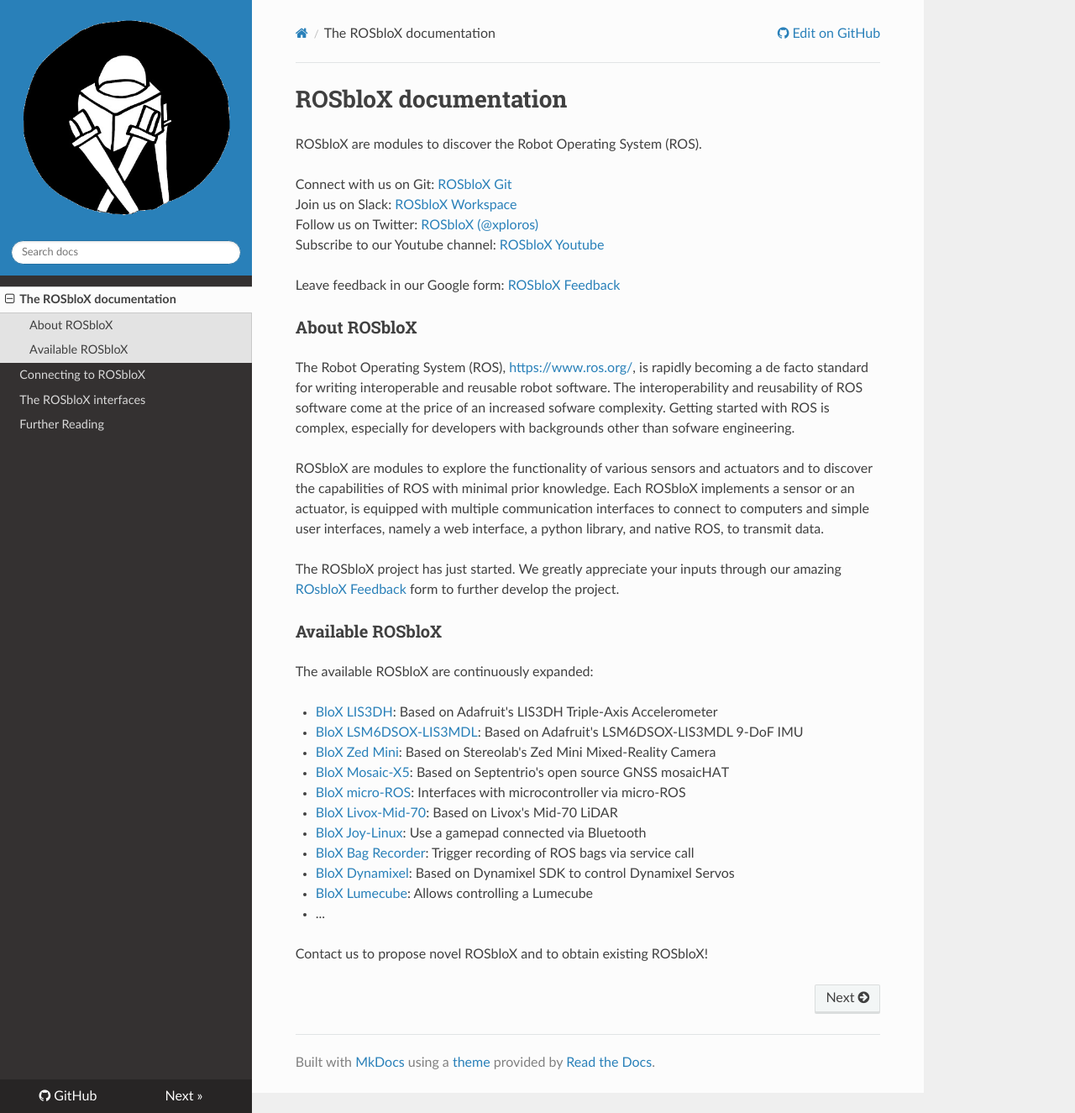
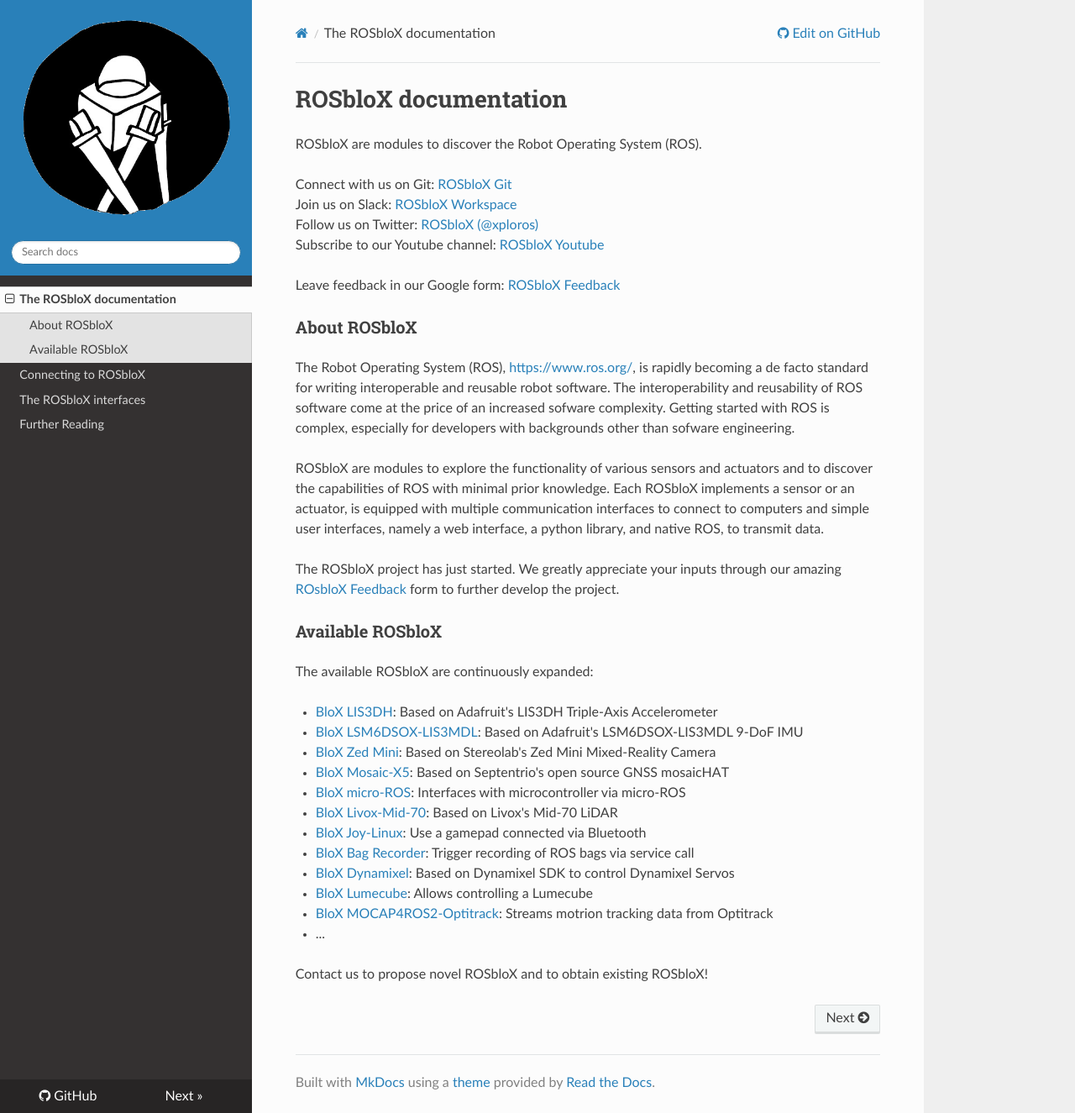
Before and after one commit to rosblox/rosblox.github.io, an MkDocs documentation site: the page built from docs/index.md, in a window 1280 px wide and 1325 px high. Shown: the whole window at 84% size. Built offline with MkDocs 1.6.1, drawn with Linux system fonts in a browser that asks for light colours; nearby versions of some CDN libraries.

Commit message:
Add Optitrack ROSbloX.

```diff
--- a/docs/index.md
+++ b/docs/index.md
@@ -33,6 +33,7 @@
 - [BloX Bag Recorder](https://github.com/rosblox/blox-bag-recorder): Trigger recording of ROS bags via service call
 - [BloX Dynamixel](https://github.com/rosblox/blox-dynamixel): Based on Dynamixel SDK to control Dynamixel Servos
 - [BloX Lumecube](https://github.com/rosblox/blox-lumecube): Allows controlling a Lumecube
+- [BloX MOCAP4ROS2-Optitrack](https://github.com/rosblox/blox-mocap4ros2-optitrack): Streams motrion tracking data from Optitrack
 - ...
 
 Contact us to propose novel ROSbloX and to obtain existing ROSbloX!
```
